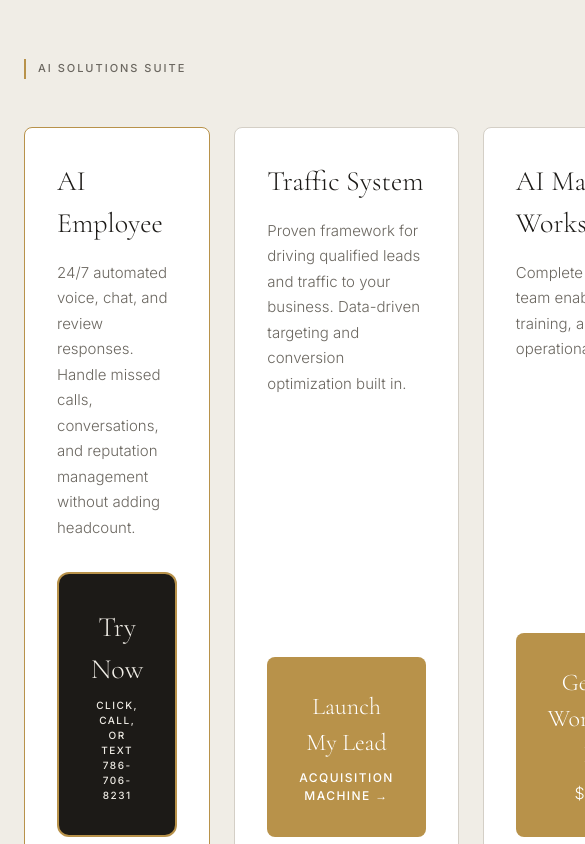
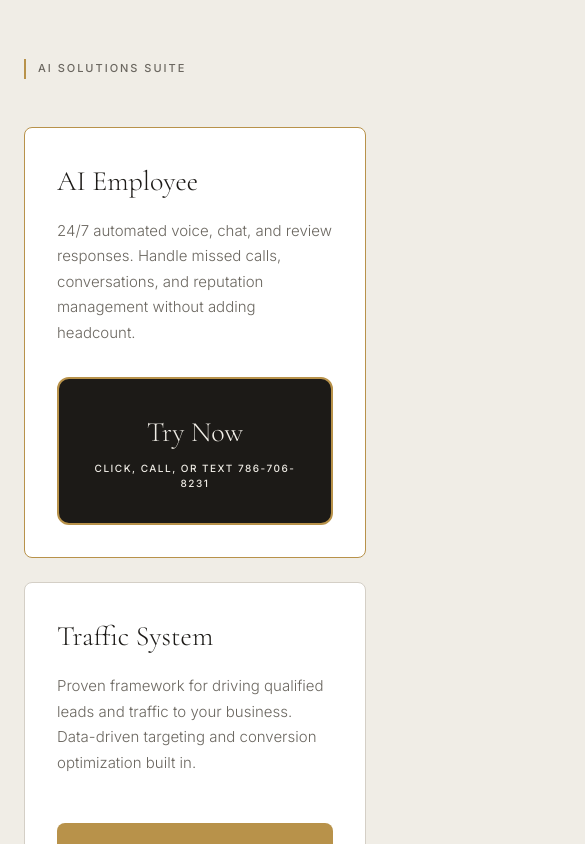
Before and after one commit to letsnavigatebmw/aperture-hospitality, a Next.js app: page / in a window 390 px wide. Shown: the part 6640-7484 px from the top of the page, 585 px wide, since content can reach past the window. Built offline with nearby package versions, Linux system fonts and the light colour scheme.

Commit message:
Fix AI Solutions Suite cards mobile layout: Auto-responsive grid (1 column on mobile, 3 on desktop)

```diff
--- a/app/page.tsx
+++ b/app/page.tsx
@@ -292,7 +292,7 @@ export default function Home() {
           </div>
 
           {/* Cards grid */}
-          <div style={{ display: 'grid', gridTemplateColumns: 'repeat(3, 1fr)', gap: '1.5rem' }}>
+          <div style={{ display: 'grid', gridTemplateColumns: 'repeat(auto-fit, minmax(280px, 1fr))', gap: '1.5rem' }}>
 
             {/* CARD 1: AI Employee */}
             <div style={{ background: '#FFFFFF', border: '1.5px solid #B8924A', borderRadius: '8px', padding: '2rem', display: 'flex', flexDirection: 'column', justifyContent: 'space-between', minHeight: '400px' }}>
```
